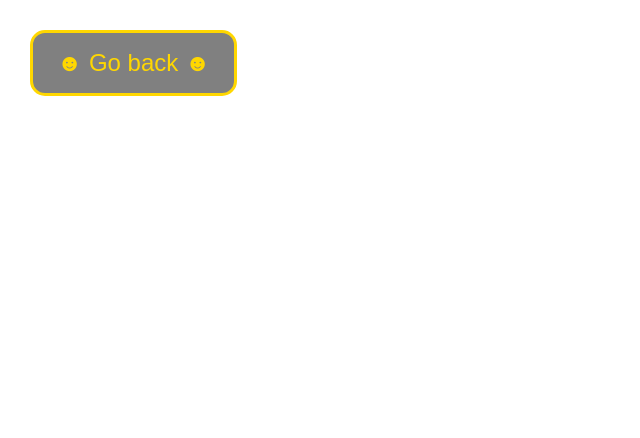
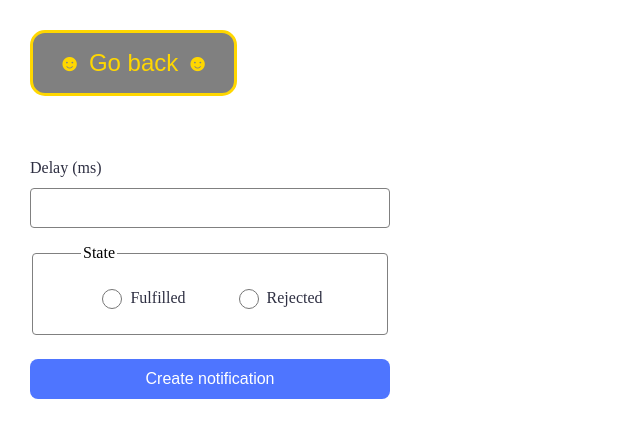
Before and after one commit to dimahutsol/goit-js-hw-10, a website built with Vite: page src/2-snackbar.html in a window 1280 px wide. Shown: the whole page, without its empty margins (0-640 px from the left). Built offline with nearby package versions, Linux system fonts and the light colour scheme.

Commit message:
add task-2

```diff
--- a/src/2-snackbar.html
+++ b/src/2-snackbar.html
@@ -11,6 +11,39 @@
       <button class="button-custom">&#9787; Go back &#9787;</button>
     </a>
 
+    <form class="form">
+      <label class="form-delay-label">
+        Delay (ms)
+        <input class="form-delay-input" type="number" name="delay" required />
+      </label>
+
+      <fieldset class="form-fieldset">
+        <legend class="form-legend">State</legend>
+        <label class="form-fieldset-label">
+          <input
+            class="form-fieldset-radio"
+            type="radio"
+            name="state"
+            value="fulfilled"
+            required
+          />
+          Fulfilled
+        </label>
+        <label class="form-fieldset-label">
+          <input
+            class="form-fieldset-radio"
+            type="radio"
+            name="state"
+            value="rejected"
+            required
+          />
+          Rejected
+        </label>
+      </fieldset>
+
+      <button class="form-button" type="submit">Create notification</button>
+    </form>
+
     <script type="module" src="./js/2-snackbar.js"></script>
   </body>
 </html>
--- a/src/css/snackbar.css
+++ b/src/css/snackbar.css
@@ -10,3 +10,79 @@
   margin: 30px;
   cursor: pointer;
 }
+
+.form {
+  margin: 30px;
+  display: flex;
+  flex-direction: column;
+  max-width: 360px;
+  width: 100%;
+}
+
+.form-delay-label {
+  margin-bottom: 16px;
+  color: #2e2f42;
+  font-size: 16px;
+  line-height: 1.5;
+}
+
+.form-delay-input {
+  display: block;
+  width: 100%;
+  margin-top: 8px;
+  border: 1px solid #808080;
+  border-radius: 4px;
+  padding: 10px 16px;
+  font-size: 16px;
+  transition: border 250ms linear;
+}
+
+.form-delay-input:hover,
+.form-delay-input:focus {
+  border: 1px solid #000000;
+  outline: none;
+}
+
+.form-fieldset {
+  border: 1px solid #808080;
+  border-radius: 4px;
+  display: flex;
+  justify-content: center;
+  align-items: center;
+  gap: 48px;
+  padding: 24px 48px;
+  margin-bottom: 24px;
+}
+
+.form-fieldset-label {
+  color: #2e2f42;
+  font-size: 16px;
+  line-height: 1.5;
+  display: flex;
+  gap: 5px;
+}
+
+.form-fieldset-radio {
+  height: 20px;
+  width: 20px;
+}
+
+.form-button {
+  color: #fff;
+  font-size: 16px;
+  font-weight: 500;
+  line-height: 1.5;
+  display: inline-flex;
+  justify-content: center;
+  align-items: center;
+  padding: 8px 16px;
+  border: none;
+  border-radius: 8px;
+  background-color: #4e75ff;
+  transition: background-color 250ms linear;
+}
+
+.form-button:hover,
+.form-button:focus {
+  background-color: #6c8cff;
+}
--- a/src/js/2-snackbar.js
+++ b/src/js/2-snackbar.js
@@ -0,0 +1,45 @@
+import iziToast from 'izitoast';
+import 'izitoast/dist/css/iziToast.min.css';
+
+const refs = {
+  form: document.querySelector('.form'),
+  inputDelay: document.querySelector('[name="delay"]'),
+  inputFulfilled: document.querySelector('[value="fulfilled"]'),
+  inputRejected: document.querySelector('[value="rejected"]'),
+};
+
+refs.form.addEventListener('submit', handleFormSubmit);
+
+function handleFormSubmit(e) {
+  e.preventDefault();
+
+  const delay = refs.inputDelay.value;
+
+  const promise = new Promise((resolve, reject) => {
+    setTimeout(() => {
+      if (refs.inputFulfilled.checked) {
+        resolve(delay);
+      } else {
+        reject(delay);
+      }
+    }, delay);
+  });
+
+  promise
+    .then(delay =>
+      iziToast.show({
+        message: `✅ Fulfilled promise in ${delay}ms`,
+        position: 'topCenter',
+        backgroundColor: '#59A10D',
+        messageColor: '#FFFFFF',
+      })
+    )
+    .catch(delay =>
+      iziToast.show({
+        message: `❌ Rejected promise in ${delay}ms`,
+        position: 'topCenter',
+        backgroundColor: '#EF4040',
+        messageColor: '#FFFFFF',
+      })
+    );
+}
```
